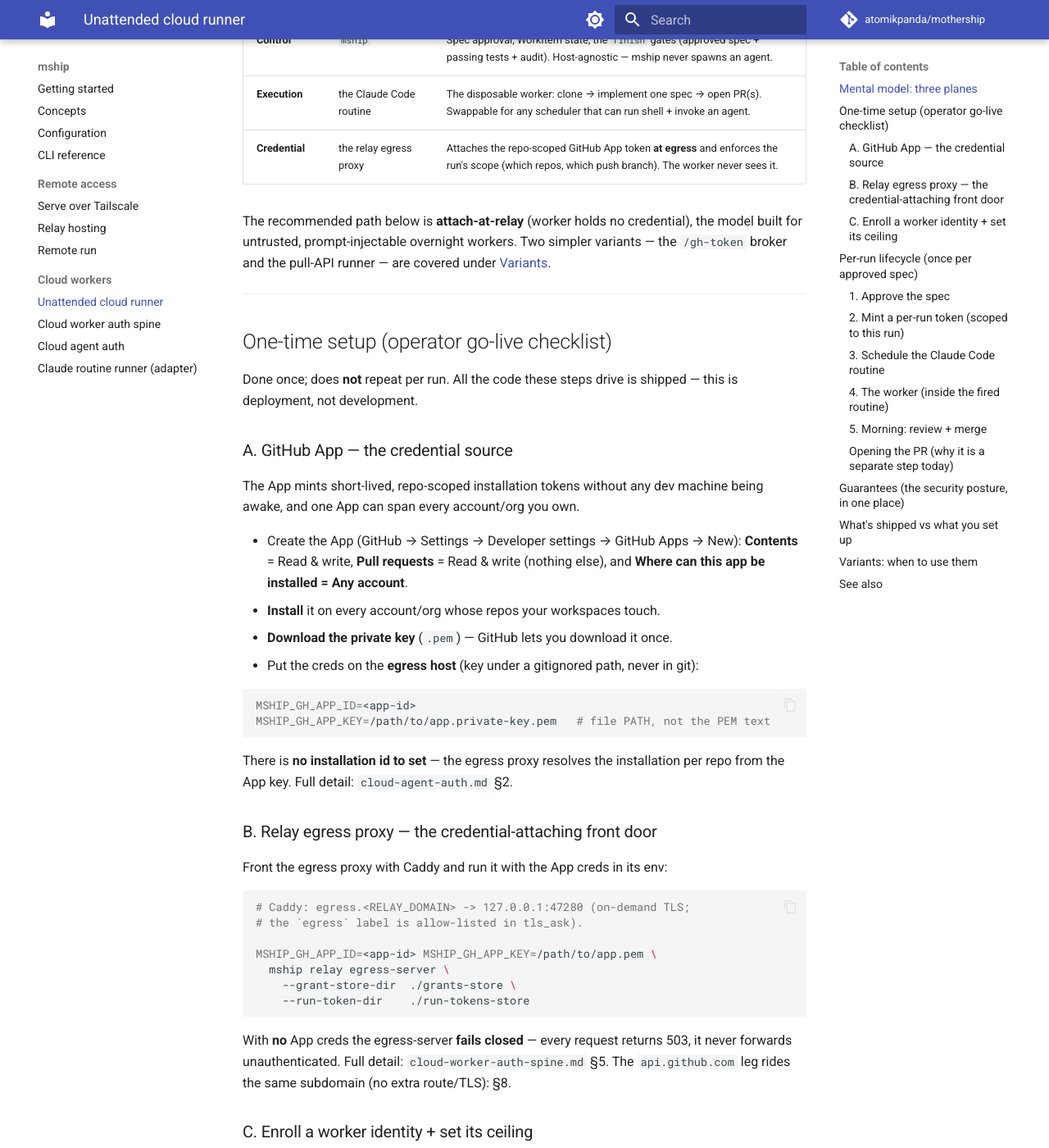
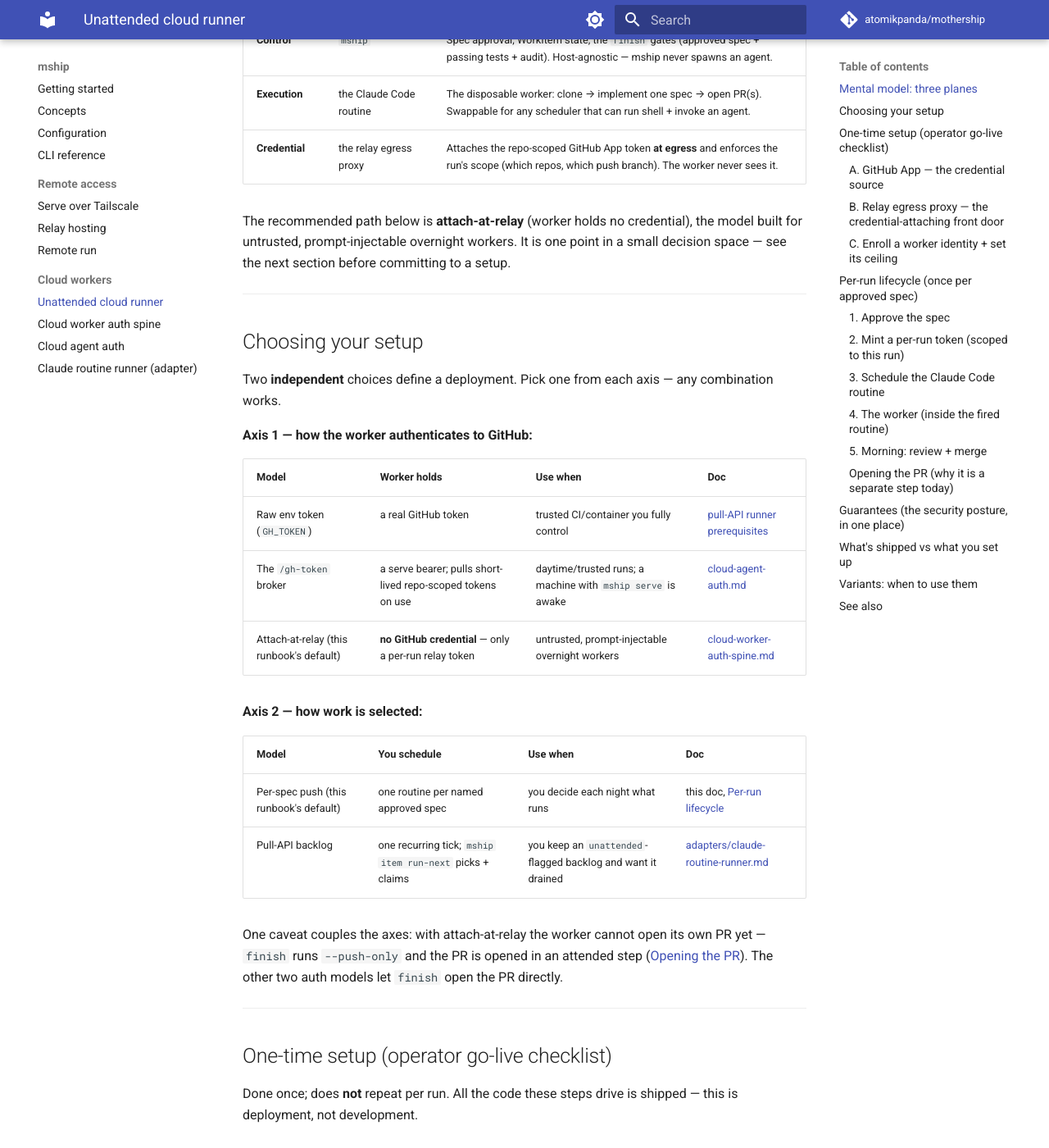
Before and after one commit to atomikpanda/mothership, an MkDocs documentation site: the page built from docs/unattended-cloud-runner.md, in a window 1280 px wide and 1400 px high, scrolled down 823 px. Shown: the whole window at 82% size. Built offline with MkDocs 1.6.1 and Material for MkDocs 9.7.7, drawn with Linux system fonts in a browser that asks for light colours; comment, search, counter and statistics services are not loaded; some of the changed text lies outside the part shown.

Commit message:
docs: runbook gains the two-axis Choosing-your-setup decision table
Claude-Session: https://claude.ai/code/session_014KE6RJkqUvU8eiAJNPgHLL

```diff
--- a/docs/unattended-cloud-runner.md
+++ b/docs/unattended-cloud-runner.md
@@ -12,12 +12,12 @@ one-time go-live setup. It stitches together three deep-dive docs and one skill;
 each is linked at the point it becomes relevant, and their internals are not
 restated here.
 
-- **`cloud-worker-auth-spine.md`** — the attach-at-relay credential egress proxy
+- **`cloud-worker-auth-spine.md`** — attach-at-relay: the credential egress proxy
   (trust model, enforcers, module boundary).
-- **`cloud-agent-auth.md`** — the simpler `/gh-token` broker (the daytime/trusted
-  variant) and the GitHub App setup that both models share.
-- **`adapters/claude-routine-runner.md`** — the alternative pull-API host model
-  (`mship item run-next` selects + claims from a backlog).
+- **`cloud-agent-auth.md`** — the `/gh-token` broker: GitHub auth for trusted
+  cloud sessions, plus the GitHub App setup both auth models share.
+- **`adapters/claude-routine-runner.md`** — the pull-API runner: a Claude routine
+  as the unattended-run host (`mship item run-next` selects + claims from a backlog).
 - **skill `overnight-cloud-worker-routines`** — the agent-facing pattern for
   minting the token and standing up the routine.
 
@@ -32,9 +32,36 @@ restated here.
 | **Credential** | the relay egress proxy | Attaches the repo-scoped GitHub App token **at egress** and enforces the run's scope (which repos, which push branch). The worker never sees it. |
 
 The recommended path below is **attach-at-relay** (worker holds no credential),
-the model built for untrusted, prompt-injectable overnight workers. Two simpler
-variants — the `/gh-token` broker and the pull-API runner — are covered under
-[Variants](#variants-when-to-use-them).
+the model built for untrusted, prompt-injectable overnight workers. It is one
+point in a small decision space — see the next section before committing to a
+setup.
+
+---
+
+## Choosing your setup
+
+Two **independent** choices define a deployment. Pick one from each axis — any
+combination works.
+
+**Axis 1 — how the worker authenticates to GitHub:**
+
+| Model | Worker holds | Use when | Doc |
+|---|---|---|---|
+| Raw env token (`GH_TOKEN`) | a real GitHub token | trusted CI/container you fully control | [pull-API runner prerequisites](adapters/claude-routine-runner.md) |
+| The `/gh-token` broker | a serve bearer; pulls short-lived repo-scoped tokens on use | daytime/trusted runs; a machine with `mship serve` is awake | [cloud-agent-auth.md](cloud-agent-auth.md) |
+| Attach-at-relay (this runbook's default) | **no GitHub credential** — only a per-run relay token | untrusted, prompt-injectable overnight workers | [cloud-worker-auth-spine.md](cloud-worker-auth-spine.md) |
+
+**Axis 2 — how work is selected:**
+
+| Model | You schedule | Use when | Doc |
+|---|---|---|---|
+| Per-spec push (this runbook's default) | one routine per named approved spec | you decide each night what runs | this doc, [Per-run lifecycle](#per-run-lifecycle-once-per-approved-spec) |
+| Pull-API backlog | one recurring tick; `mship item run-next` picks + claims | you keep an `unattended`-flagged backlog and want it drained | [adapters/claude-routine-runner.md](adapters/claude-routine-runner.md) |
+
+One caveat couples the axes: with attach-at-relay the worker cannot open its own
+PR yet — `finish` runs `--push-only` and the PR is opened in an attended step
+([Opening the PR](#opening-the-pr-why-it-is-a-separate-step-today)). The other
+two auth models let `finish` open the PR directly.
 
 ---
 
@@ -228,7 +255,7 @@ run one of two ways:
 
 ## Variants: when to use them
 
-- **Daytime / trusted, zero App — the `/gh-token` broker.** If a workspace only
+- **The `/gh-token` broker (daytime / trusted, zero App).** If a workspace only
   runs while your own machine is awake, skip the App entirely: `mship serve`'s
   `/gh-token` proxies the host's `gh auth token`, and the worker pulls a
   short-lived token itself. Simpler, but single-identity and needs a machine
@@ -245,8 +272,8 @@ run one of two ways:
 
 ## See also
 
-- `cloud-worker-auth-spine.md` — attach-at-relay egress proxy (trust model, seams, enforcers).
-- `cloud-agent-auth.md` — GitHub App setup + the `/gh-token` broker variant.
-- `adapters/claude-routine-runner.md` — the pull-API host model + smoke test.
+- `cloud-worker-auth-spine.md` — attach-at-relay: the credential egress proxy (trust model, seams, enforcers).
+- `cloud-agent-auth.md` — the `/gh-token` broker + the GitHub App setup both auth models share.
+- `adapters/claude-routine-runner.md` — the pull-API runner (Claude routine host) + smoke test.
 - skill `overnight-cloud-worker-routines` — the agent-facing routine pattern.
 - specs: `cloud-worker-auth-spine`, `worker-pr-egress`, `relay-aware-worker-boot`, `cloud-agent-github-auth`, `unattended-runner`.
```
